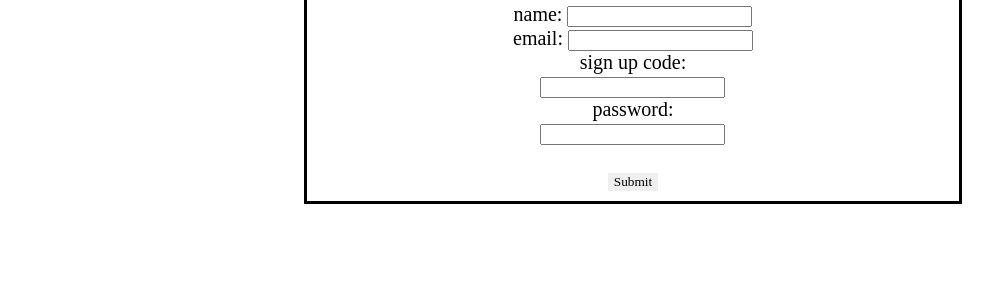
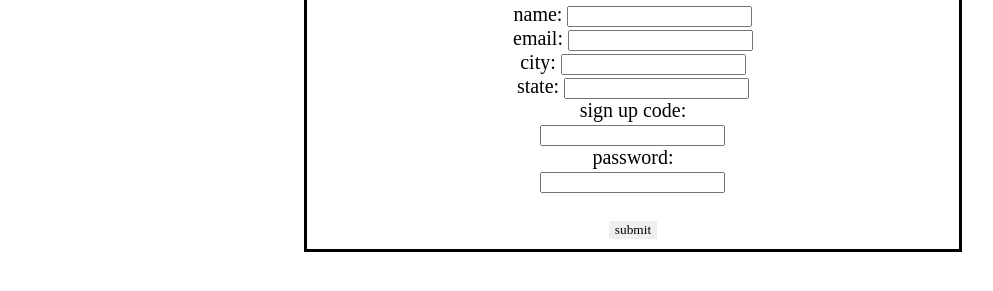
Before and after one commit to ninonb/codesquad, a plain HTML site: page pearsignup.html in a window 1280 px wide. Shown: the part 129-420 px from the top of the page, without its empty margins (7-1000 px from the left). Drawn offline with Linux system fonts and the light colour scheme; a web font is replaced by a local one.

Commit message:
linking to JS
linking to registration JS, with function that tells new user the user names of people currently in their city, or that they are the first to sign up for their city

```diff
--- a/pearsignup.html
+++ b/pearsignup.html
@@ -3,7 +3,7 @@
     <head>
         <meta charset="utf-8">
         <title>Sign up</title>
-        <link rel="stylesheet", type="text/css", href="styles/pearbasic.css">
+        <link rel="stylesheet" type="text/css"  href="styles/pearbasic.css">
 
     </head>
     <body>
@@ -19,16 +19,19 @@
         <div id="signupbox" class="signlink">
 
         <img src="img/pearlogo.png" alt="Pear" height=10% width=10%>
-        <form>
-            name: <input type="text" name="name"> <br />
-            email: <input type="text" name="email"> <br />
-            sign up code: <input type="text" name="code"> <br />
-            password: <input type="text" name="password"> <br />
+        <form name="registration" id="registration" method = "post">
+            name: <input type="text" name="name" id="name"> <br />
+            email: <input type="text" name="email" id="email"> <br />
+            city: <input type="text" name="city" id="city"> <br/>
+            state: <input type="text" name="state" id="state"> <br/>
+            sign up code: <input type="text" name="code" id="code"> <br />
+            password: <input type="text" name="password" id="password"> <br />
 
             <br />
-             <input type="submit" value="Submit">
+             <input type="submit" value="submit" onclick="validateForm()">
 
         </form>
-    </div>
+      </div>
+      <script type="text/javascript" src="pear_registration.js"></script>
     </body>
 </html>
```
